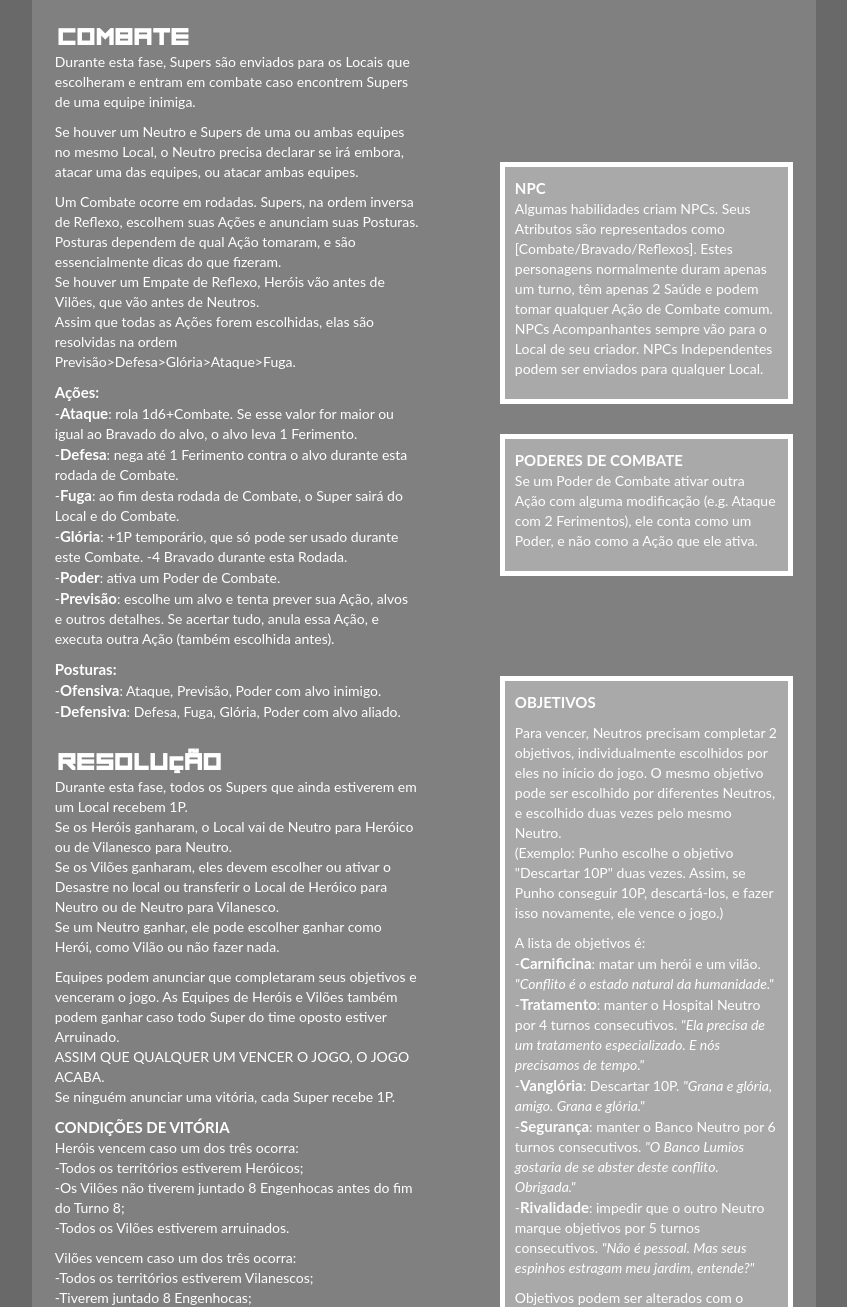
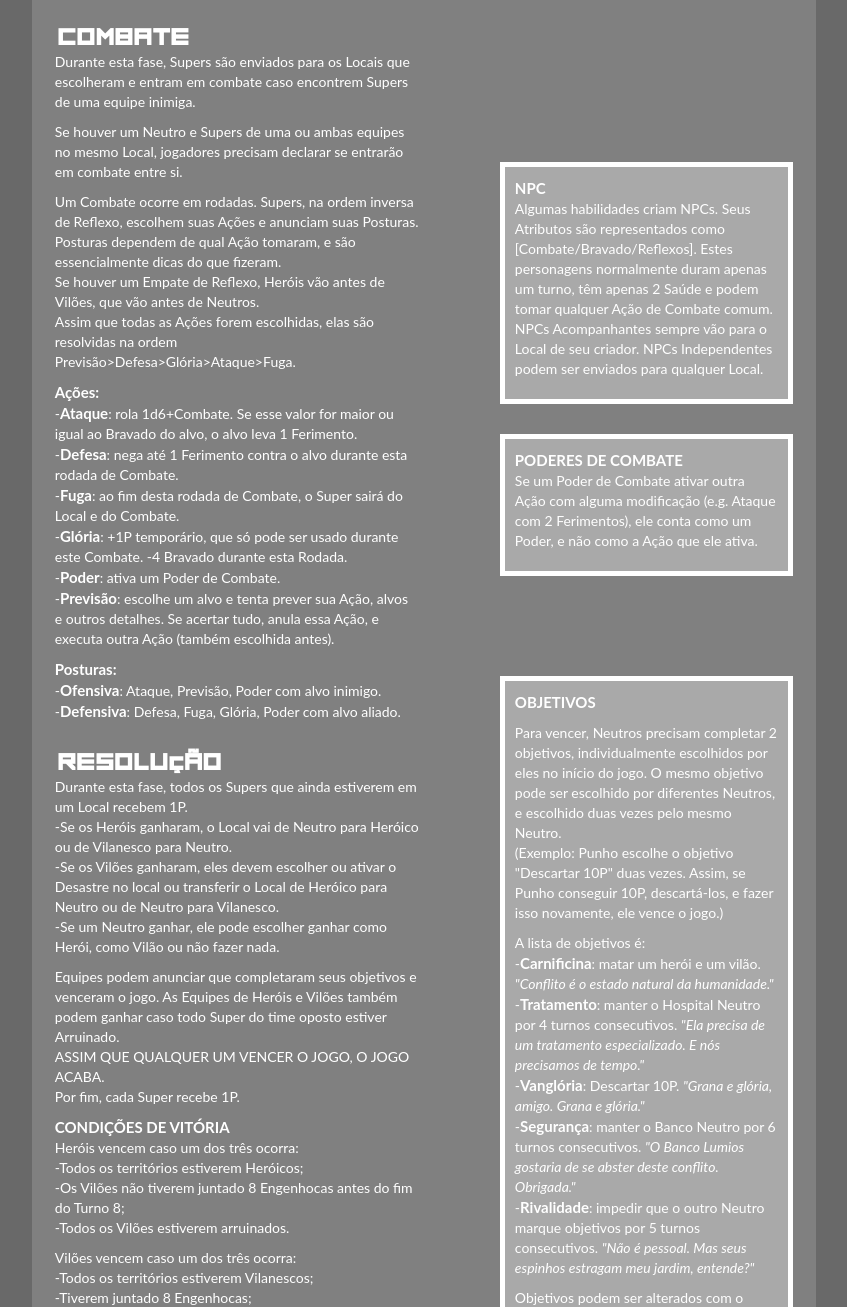
Before and after one commit to MasterProjectLC/AutropolisReference, a plain HTML site: page index.html in a window 1280 px wide. Shown: the part 2295-3602 px from the top of the page, without its empty margins (232-1079 px from the left). Drawn offline with Linux system fonts and the light colour scheme.

Commit message:
rules line break fixes

```diff
--- a/index.html
+++ b/index.html
@@ -107,7 +107,7 @@
 
                     <h3>COMBATE</h3>
                     <p>Durante esta fase, Supers são enviados para os Locais que escolheram e entram em combate caso encontrem Supers de uma equipe inimiga.</p>
-                    <p>Se houver um Neutro e Supers de uma ou ambas equipes no mesmo Local, o Neutro precisa declarar se irá embora, atacar uma das equipes, ou atacar ambas equipes.</p>
+                    <p>Se houver um Neutro e Supers de uma ou ambas equipes no mesmo Local, jogadores precisam declarar se entrarão em combate entre si.</p>
 
                     <p>
                         Um Combate ocorre em rodadas. Supers, na ordem inversa de Reflexo, escolhem suas Ações e anunciam suas Posturas. Posturas dependem de qual Ação tomaram, e são essencialmente
@@ -134,17 +134,17 @@
                     <h3>RESOLUÇÃO</h3>
                     <p>
                         Durante esta fase, todos os Supers que ainda estiverem em um Local recebem 1P.<br>
-                        Se os Heróis ganharam, o Local vai de Neutro para Heróico ou de Vilanesco para Neutro.<br>
-                        Se os Vilões ganharam, eles devem escolher ou ativar o Desastre no local ou transferir o Local
+                        -Se os Heróis ganharam, o Local vai de Neutro para Heróico ou de Vilanesco para Neutro.<br>
+                        -Se os Vilões ganharam, eles devem escolher ou ativar o Desastre no local ou transferir o Local
                         de Heróico para Neutro ou de Neutro para Vilanesco.<br>
-                        Se um Neutro ganhar, ele pode escolher ganhar como Herói, como Vilão ou não fazer nada.
+                        -Se um Neutro ganhar, ele pode escolher ganhar como Herói, como Vilão ou não fazer nada.
                     </p>
 
                     <p>
                         Equipes podem anunciar que completaram seus objetivos e venceram o jogo. As Equipes de Heróis e Vilões também podem ganhar caso todo
                         Super do time oposto estiver Arruinado.<br>
                         ASSIM QUE QUALQUER UM VENCER O JOGO, O JOGO ACABA.<br>
-                        Se ninguém anunciar uma vitória, cada Super recebe 1P.
+                        Por fim, cada Super recebe 1P.
                     </p>
 
                     <p>
@@ -214,7 +214,7 @@
                         <p>
                             <strong>FERIMENTOS E RUÍNA</strong><br>
                             Supers podem ser feridos em Combate ou com certas habilidades. Para isso, Supers têm um nível de Saúde, que começa em 4. Se, a qualquer momento, a quantidade de Ferimentos
-                            de um Super alcançar ou ultrapassar sua Saúde, ele torna-se Arruinado e sai permanentemente do jogo.
+                            de um Super alcançar ou ultrapassar sua Saúde, ele torna-se Arruinado e sai permanentemente do jogo.<br>
                             O jogador que controla aquele Super ainda pode participar criando estratégias e planejando com seu time, mas seu Super não pode mais tomar nenhuma Ação nem receber Prestígio.
                         </p>
                     </div>
```
